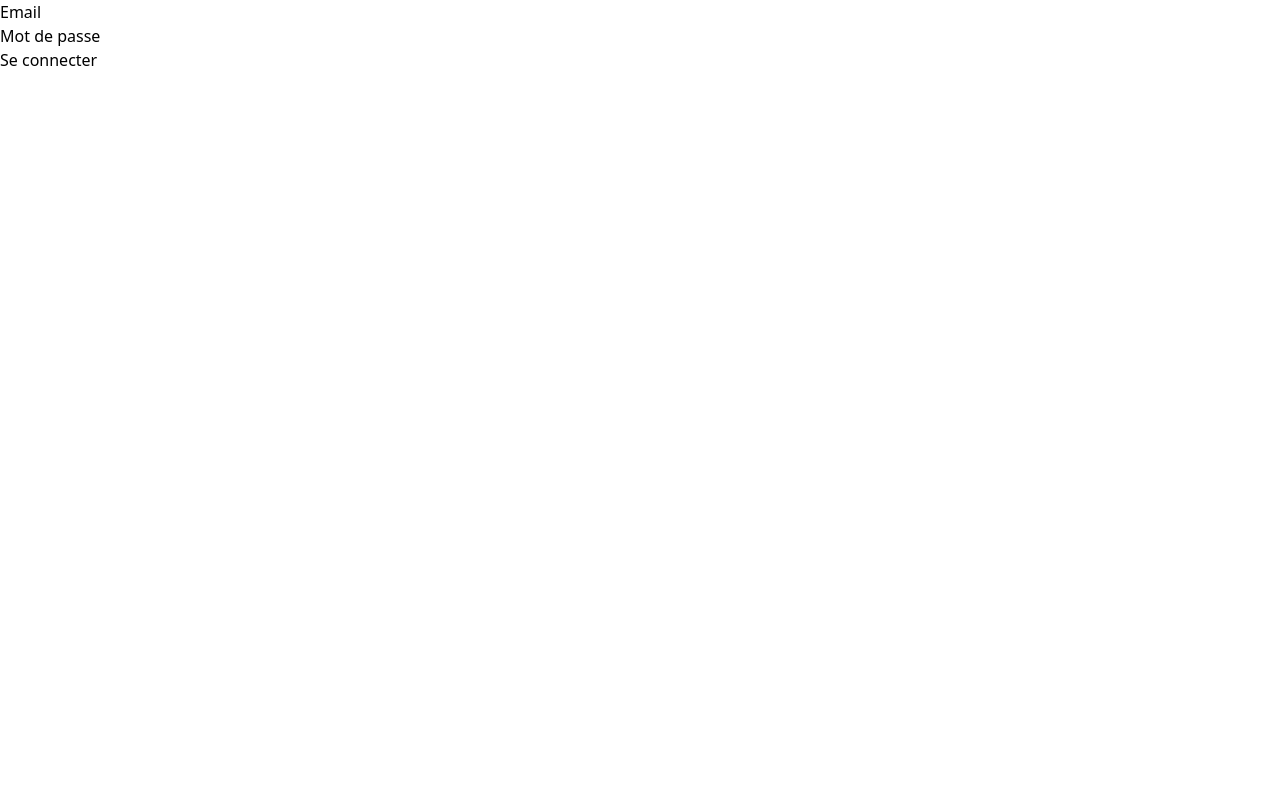
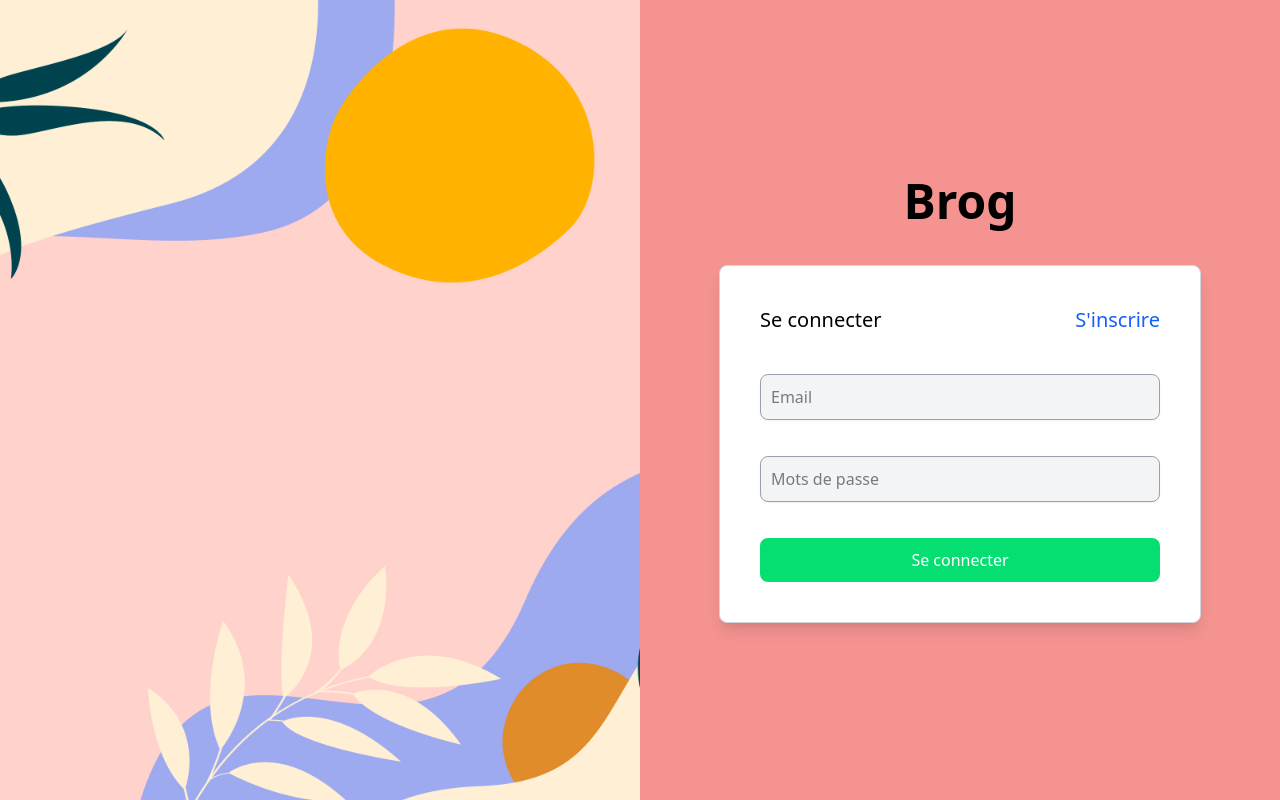
Before and after one commit to Aboubakar2004/Blog_laravel, a React (Vite) app in the folder front-end/: page /login in a window 1280 px wide. Built offline with nearby package versions, Linux system fonts and the light colour scheme.

Commit message:
ajout du style sur la page login et fix de bug sur la page register

```diff
--- a/front-end/src/pages/Login/Login.tsx
+++ b/front-end/src/pages/Login/Login.tsx
@@ -1,6 +1,8 @@
 import { useState } from "react";
 import { loginUser } from "../../api/auth";
 import { useNavigate } from "react-router-dom";
+import { Link } from "react-router-dom";
+import RegisterImage from "../../assets/images/6881987.jpg";
 
 function Login() {
   const [form, setForm] = useState({ email: "", password: "" });
@@ -26,28 +28,55 @@ function Login() {
   };
 
   return (
+    <div className="flex items-center h-screen bg-[#F49390]">
+      <div className="w-1/2 h-full ">
+        <img
+          src={RegisterImage}
+          alt=""
+          className="w-full h-full object-cover"
+        />
+      </div>
+      <div className="w-1/2 flex justify-center gap-10 items-center h-full flex-col">
         <div>
-      <div>
-        <form onSubmit={handleSubmit}>
-          <div>
-            <label htmlFor="">Email</label>
+          <h1 className="text-5xl font-bold">Brog</h1>
+        </div>
+        <div className="flex flex-col gap-10  rounded-lg p-10 shadow-lg border border-gray-300 bg-white  ">
+          <div className="flex justify-between">
+            <h1 className="text-xl">Se connecter</h1>
+            <Link to={"/register"} className="text-xl text-blue-600 ">
+              S'inscrire
+            </Link>
+          </div>
+          <form
+            onSubmit={handleSubmit}
+            className="flex flex-col justify-center items-center gap-9  "
+          >
+            <div className="flex flex-col">
               <input
                 type="email"
                 value={form.email}
+                placeholder="Email"
                 onChange={(e) => setForm({ ...form, email: e.target.value })}
+                className="p-2.5 rounded-lg bg-gray-100 border border-gray-400 shadow-xs w-[400px]"
               />
             </div>
-          <div>
-            <label htmlFor="">Mot de passe</label>
+            <div className="flex flex-col">
               <input
                 type="password"
                 value={form.password}
+                placeholder="Mots de passe"
                 onChange={(e) => setForm({ ...form, password: e.target.value })}
+                className="p-2.5 rounded-lg bg-gray-100 border border-gray-400 shadow-xs w-[400px]"
               />
             </div>
-          <input type="submit" value={"Se connecter"} />
+            <input
+              type="submit"
+              value={"Se connecter"}
+              className="p-2.5 rounded-lg bg-green-400 w-[400px] text-white hover:bg-green-500 transition duration-300 ease-in-out "
+            />
             {message && <h1 className="text-red-500">{message}</h1>}
           </form>
+        </div>
       </div>
     </div>
   );
--- a/front-end/src/pages/Register/Register.tsx
+++ b/front-end/src/pages/Register/Register.tsx
@@ -3,9 +3,11 @@ import { registerUser } from "../../api/auth";
 import { Link } from "react-router-dom";
 import { FcGoogle } from "react-icons/fc";
 import RegisterImage from "../../assets/images/6881987.jpg";
+import { useNavigate } from "react-router-dom";
 
 function Register() {
   const [form, setForm] = useState({ name: "", email: "", password: "" });
+  const navigate = useNavigate();
 
   const handleSubmit = async (e: any) => {
     e.preventDefault();
@@ -16,6 +18,7 @@ function Register() {
         email: form.email,
         password: form.password,
       });
+      navigate("/userpage");
     } catch (error) {
       console.error(error);
     }
```
Also changed, not shown: 1 other file (tests, documents, lock files or other folders). Lines whose indentation alone changed are shown as unchanged.
